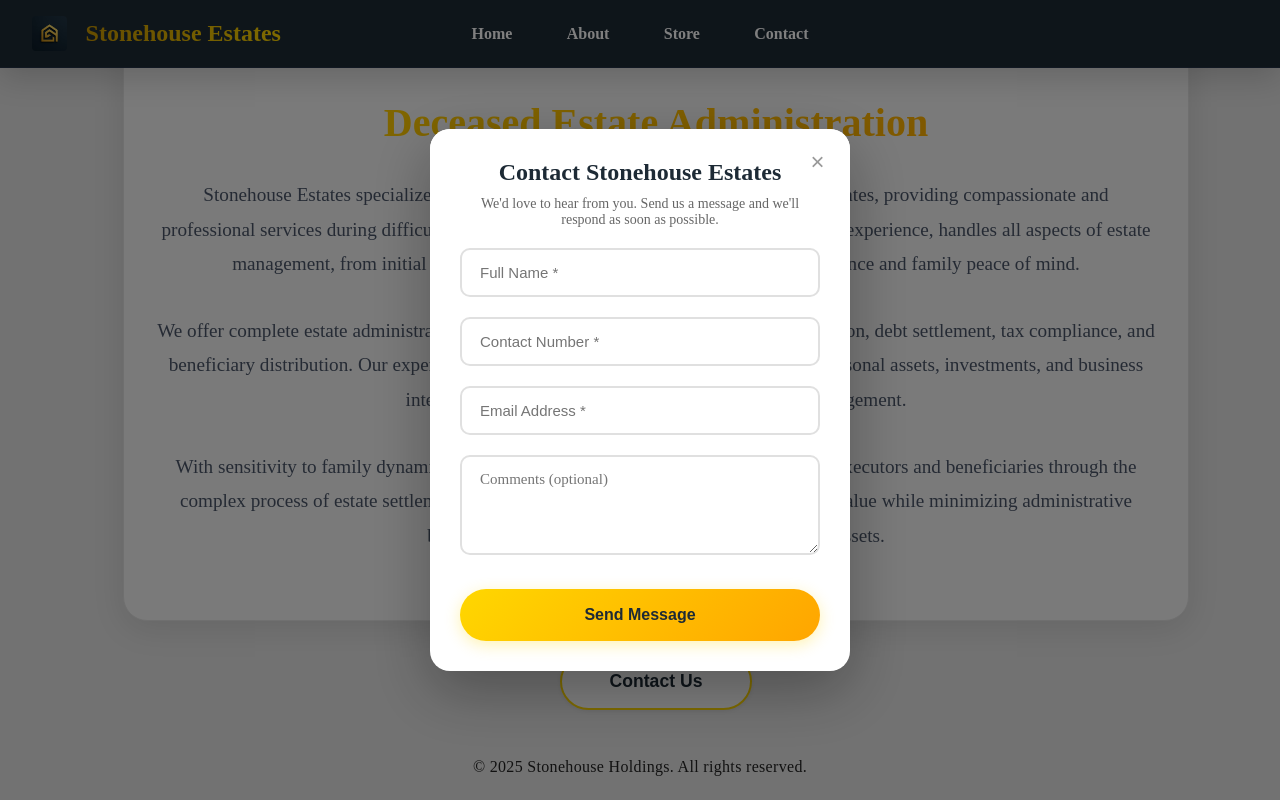
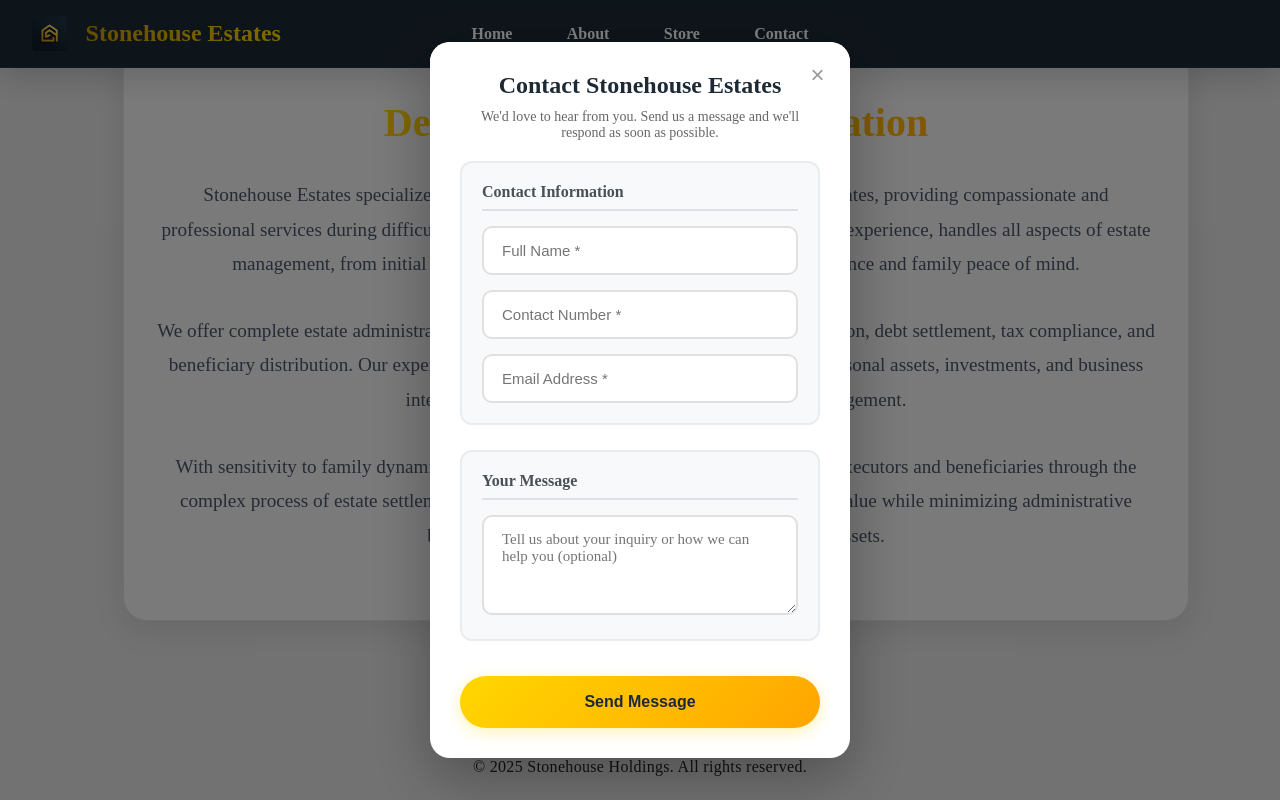
Before and after one commit to Reino221/stonehousewebsite, a Next.js app: page /stonehouse-estates in a window 1280 px wide. Both pictures are taken after a click on the button "Contact Us". Shown: the part 559-1359 px from the top of the page. Built offline with nearby package versions, Linux system fonts and the light colour scheme.

Commit message:
Apply professional sectioned layout to Stonehouse Estates contact form

```diff
--- a/pages/stonehouse-estates.js
+++ b/pages/stonehouse-estates.js
@@ -362,7 +362,26 @@ export default function StonehouseEstates() {
               padding: '0 30px 30px',
               flexGrow: 1
             }}>
-              <form onSubmit={handleContactSubmit} style={{ display: 'flex', flexDirection: 'column', gap: 20 }}>
+              <form onSubmit={handleContactSubmit} style={{ display: 'flex', flexDirection: 'column', gap: 25 }}>
+
+                {/* Client Information Section */}
+                <div style={{
+                  background: '#f8f9fa',
+                  padding: '20px',
+                  borderRadius: '12px',
+                  border: '2px solid #e9ecef'
+                }}>
+                  <div style={{
+                    fontSize: '16px',
+                    fontWeight: 700,
+                    color: '#495057',
+                    marginBottom: '15px',
+                    borderBottom: '2px solid #dee2e6',
+                    paddingBottom: '8px'
+                  }}>
+                    Contact Information
+                  </div>
+                  <div style={{ display: 'flex', flexDirection: 'column', gap: 15 }}>
                     {/* Full Name */}
                     <div>
                       <input
@@ -428,13 +447,33 @@ export default function StonehouseEstates() {
                         required
                       />
                     </div>
+                  </div>
+                </div>
 
+                {/* Message Section */}
+                <div style={{
+                  background: '#f8f9fa',
+                  padding: '20px',
+                  borderRadius: '12px',
+                  border: '2px solid #e9ecef'
+                }}>
+                  <div style={{
+                    fontSize: '16px',
+                    fontWeight: 700,
+                    color: '#495057',
+                    marginBottom: '15px',
+                    borderBottom: '2px solid #dee2e6',
+                    paddingBottom: '8px'
+                  }}>
+                    Your Message
+                  </div>
+                  <div style={{ display: 'flex', flexDirection: 'column', gap: 15 }}>
                     {/* Comments */}
                     <div>
                       <textarea
                         value={contactForm.comments}
                         onChange={e => setContactForm({ ...contactForm, comments: e.target.value })}
-                    placeholder="Comments (optional)"
+                        placeholder="Tell us about your inquiry or how we can help you (optional)"
                         style={{
                           width: '100%',
                           padding: '14px 18px',
@@ -450,6 +489,8 @@ export default function StonehouseEstates() {
                           color: '#1D2A35'
                         }}
                       />
+                    </div>
+                  </div>
                 </div>
 
                 {/* Submit Message */}
```
Lines whose indentation alone changed are shown as unchanged.
